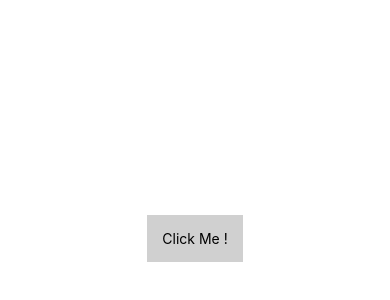
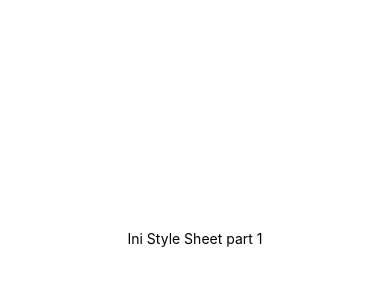
Before and after one commit to astadipati/Not-My-List, a React Native app: screen / in a window 390 px wide. Shown: the part 184-484 px from the top of the page. Built offline with nearby package versions, Linux system fonts and the light colour scheme.

Commit message:
Stlysheet Part 1

```diff
--- a/App.js
+++ b/App.js
@@ -1,23 +1,20 @@
 import React, {Component} from 'react';
-import {View , Text, TouchableOpacity} from 'react-native';
+import {View, Text, StyleSheet} from 'react-native'
 
 export default class App extends Component{
-
-  // buat fungsi touchable
-  handleClick(){
-    alert('Ke Klik !!!')
-  }
-
   render(){
     return(
-      <View style={{flex:1, justifyContent: 'center', alignItems:'center'}}>
-        <TouchableOpacity
-          onPress={()=> this.handleClick()}
-          style={{backgroundColor: '#D0D0D0', padding:15}}
-        >
-          <Text>Click Me !</Text>
-        </TouchableOpacity>
+      <View style={styles.container}>
+        <Text>Ini Style Sheet part 1</Text>
       </View>
     );
   }
 }
+
+const styles = StyleSheet.create({
+  container: {
+    flex:1,
+    justifyContent: "center",
+    alignItems: "center"
+  }
+});
```
